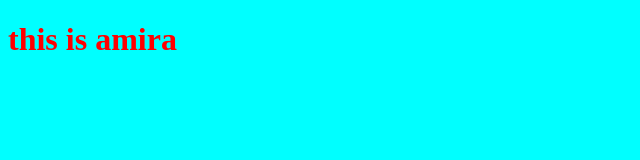
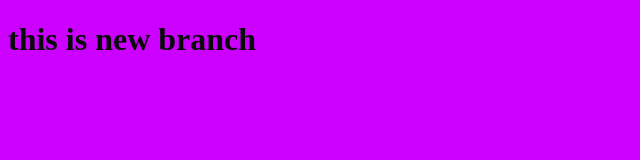
Before and after one commit to amiramii/myproject, a plain HTML site: page index.html in a window 1280 px wide. Shown: the whole page, without its empty margins (0-640 px from the left). Drawn offline with Linux system fonts and the light colour scheme.

Commit message:
changing style  for the title

```diff
--- a/index.html
+++ b/index.html
@@ -9,7 +9,7 @@
 </head>
 
 <body>
-    <h1>this is amira</h1>
+    <h1>this is new branch</h1>
     <script src="app.js"></script>
 </body>
 
--- a/style.css
+++ b/style.css
@@ -1,7 +1,7 @@
 h1 {
-    color: red
+    color: rgb(9, 9, 9)
 }
 
 body {
-    background-color: aqua;
+    background-color: rgb(204, 0, 255);
 }
```
